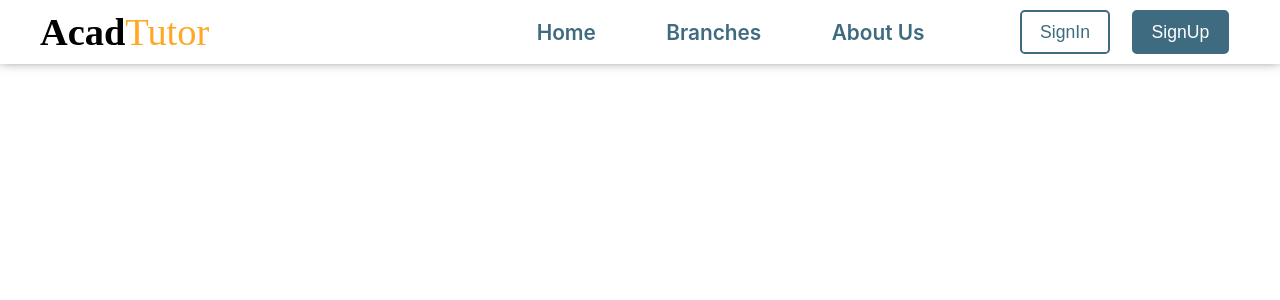
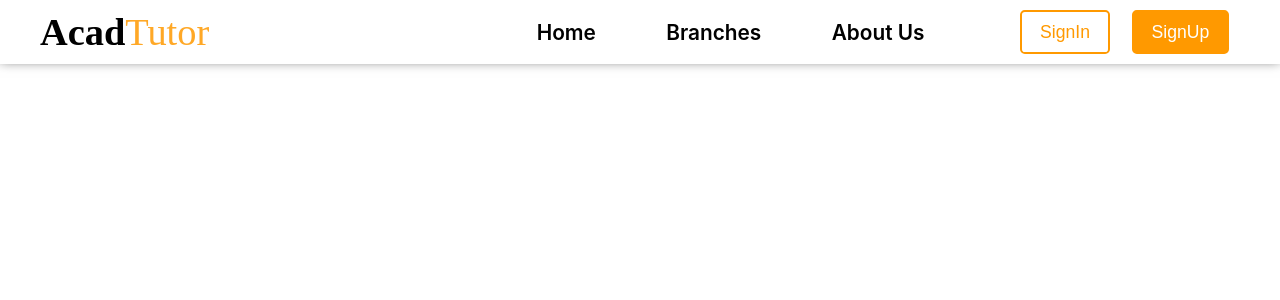
Before and after one commit to pallavi0112/AcadTutor, a React (Create React App) app: page / in a window 1280 px wide. Shown: the top 300 px of the page. Built offline with nearby package versions, Linux system fonts and the light colour scheme; a web font is replaced by a local one.

Commit message:
Update frontend_prod to output generated at e1b242a

```diff
--- a/src/App.css
+++ b/src/App.css
@@ -7,7 +7,9 @@ html {
   margin: 0%;
   padding: 0%;
   box-sizing: border-box;
-  --color: #3f6b80;
+  --color:#000;
+  --color2 : #FF9900;
+  /* --color: #3f6b80; */
   /* --color:#0D3E5D; */
   /* font-family:"Solway"; */
   font-weight: 200;
--- a/src/Component/Navbar/Button.css
+++ b/src/Component/Navbar/Button.css
@@ -11,23 +11,23 @@
     margin:0  0.7rem;
 }
 .btnBlock .btn.signin{
-    border:2px solid #3f6b80;
-    color:#3f6b80;
+    border:2px solid var(--color2);
+    color:var(--color2);
     transition: all 0.5s ease;
 }
 .btnBlock .btn.signin:hover{
-    border:2px solid #3f6b80;
-    background-color: #3f6b80;
+    border:2px solid var(--color2);
+    background-color: var(--color2);
     color: #fff;
 }
 .btnBlock .btn.signup{
-    border:2px solid #3f6b80;
-    background-color: #3f6b80;
+    border:2px solid var(--color2);
+    background-color: var(--color2);
     transition: all 0.5s ease;
 }
 .btnBlock .btn.signup:hover{
-    border:2px solid #3f6b80;
-    color:#3f6b80;
+    border:2px solid var(--color2);
+    color:var(--color2);
     background-color: transparent;
 }
 .scrolled-navbar .btnBlock .btn.signin{
@@ -37,5 +37,5 @@
 .scrolled-navbar .btnBlock .btn.signup{
     border:2px solid #fff;
     background-color: #fff;
-    color: #3f6b80;
+    color: var(--color2);
 }
--- a/src/Component/Navbar/Navbar.jsx
+++ b/src/Component/Navbar/Navbar.jsx
@@ -5,7 +5,14 @@ import Dropdown from "./Dropdown";
 import Button from "./Button";
 
 function Navbar(props) {
-  const [InUp, setInUp] = useState(true);
+  const guestLinks = (
+   <>
+    <div className="btnBlock">
+            <Button title="SignIn" cname="btn signin" />
+            <Button title="SignUp" cname="btn signup" path="/signup" />
+    </div>
+   </>
+  );
 
   const [dropdown, setDropdown] = useState(false);
   const [scrollPosition, setScrollPosition] = useState(0);
@@ -47,10 +54,12 @@ function Navbar(props) {
               );
             })}
           </ul>
-          <div className={InUp ? "btnBlock visible" : "btnBlock hidden"}>
+          {guestLinks}
+          {/* {isAuthenticated ? authlinks : guestLinks} */}
+          {/* <div className="btnBlock">
             <Button title="SignIn" cname="btn signin" />
             <Button title="SignUp" cname="btn signup" path="/signup" />
-          </div>
+          </div> */}
         </div>
       </nav>
     </>
--- a/src/Component/Subsyllabus/Unit.jsx
+++ b/src/Component/Subsyllabus/Unit.jsx
@@ -1,11 +1,32 @@
 import React from 'react'
 import './Unit.css'
+import axios from 'axios';
+import Cookies from 'js-cookie';
 import {FaRegPlayCircle} from 'react-icons/fa';
 const Unit = () => {
+  const GetUnits = async () => {
+    try {
+      const response = await axios.post(
+        `http://127.0.0.1:8000/content/6386186dc0545823cd2e2930/get_unit`,
+        {
+        },
+        {
+          headers: {
+            "Content-Type": "application/json",
+            "X-CSRFToken": Cookies.get('csrftoken')
+          },
+        }
+      );
+      console.log({ BACKEND_RESPONSE: response });
+    } catch (err) {
+      console.error(err);
+    }
+  };
   return (
+
     <div className='unit_con'>
     <span>Unit-1 Introduction</span>
-    <a><button><FaRegPlayCircle/>Start Learning</button></a>
+    <a><button type='button' onClick={GetUnits}><FaRegPlayCircle/>Start Learning</button></a>
     </div>
   )
 }
--- a/src/Component/UnitsContent/UnitContent.jsx
+++ b/src/Component/UnitsContent/UnitContent.jsx
@@ -1,6 +1,7 @@
 import React from 'react'
 import './UnitContent.css'
 const UnitContent = () => {
+
   return (
     <div className='contents_container'>
       <div class="topics">
--- a/src/Component/loginSignup/LoginForm.jsx
+++ b/src/Component/loginSignup/LoginForm.jsx
@@ -1,5 +1,6 @@
 import React, { useState } from "react";
 import "./Login.css";
+import Cookies from 'js-cookie';
 import axios from "axios";
 import { FaTimes } from "react-icons/fa";
 import { useDispatch, useSelector } from "react-redux";
@@ -19,6 +20,8 @@ const LoginForm = (props) => {
         {
           headers: {
             "Content-Type": "application/json",
+            "X-CSRFToken": Cookies.get('csrftoken')
+
           },
         }
       );
--- a/src/Component/loginSignup/SignupForm.css
+++ b/src/Component/loginSignup/SignupForm.css
@@ -99,6 +99,7 @@
     font-size:1.1rem;
     font-weight: 600;
     border:none;
+    cursor:pointer;
 }
 select {
     display: block;
--- a/src/Component/loginSignup/SignupForm.jsx
+++ b/src/Component/loginSignup/SignupForm.jsx
@@ -144,7 +144,7 @@ const SignupForm = () => {
                 type="button"
                 onClick={AddStudent}
               >
-                Login
+                Signup
               </button>
               <p className="signup-link">Already have an account? <a href="/">Sign in</a></p>
             </form>
@@ -161,7 +161,7 @@ const SignupForm = () => {
                 className="Formbutton"
                 onClick={AddTeacher}
               >
-                Login
+                Signup
               </button>
               <p className="signup-link">Already have an account? <a href="/">Sign in</a></p>
             </form>
```
